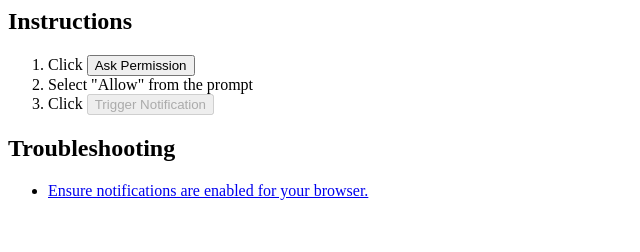
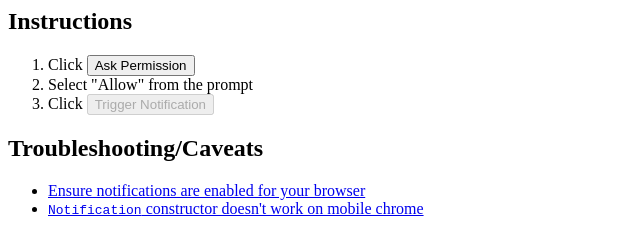
Before and after one commit to daisys-code/atoms, a website: page notifications/index.html in a window 1280 px wide. Shown: the whole page, without its empty margins (0-640 px from the left). Drawn offline with Linux system fonts and the light colour scheme.

Commit message:
add caveat

```diff
--- a/notifications/index.html
+++ b/notifications/index.html
@@ -1,4 +1,4 @@
-<title>notifications</title>
+<title>Notifications</title>
 <meta name="viewport" content="width=device-width, initial-scale=1" />
 <h2>Instructions</h2>
 <ol>
@@ -6,11 +6,16 @@
   <li>Select "Allow" from the prompt</li>
   <li>Click <button id="trigger" disabled>Trigger Notification</button></li>
 </ol>
-<h2>Troubleshooting</h2>
+<h2>Troubleshooting/Caveats</h2>
 <ul>
   <li>
     <a href="https://stackoverflow.com/questions/62604432/why-javascript-notification-not-showing" target="_blank" rel="noreferrer">
-      Ensure notifications are enabled for your browser.
+      Ensure notifications are enabled for your browser
+    </a>
+  </li>
+  <li>
+    <a href="https://stackoverflow.com/questions/31512504/html5-notification-not-working-in-mobile-chrome">
+      <code>Notification</code> constructor doesn't work on mobile chrome
     </a>
   </li>
 </ul>
```
